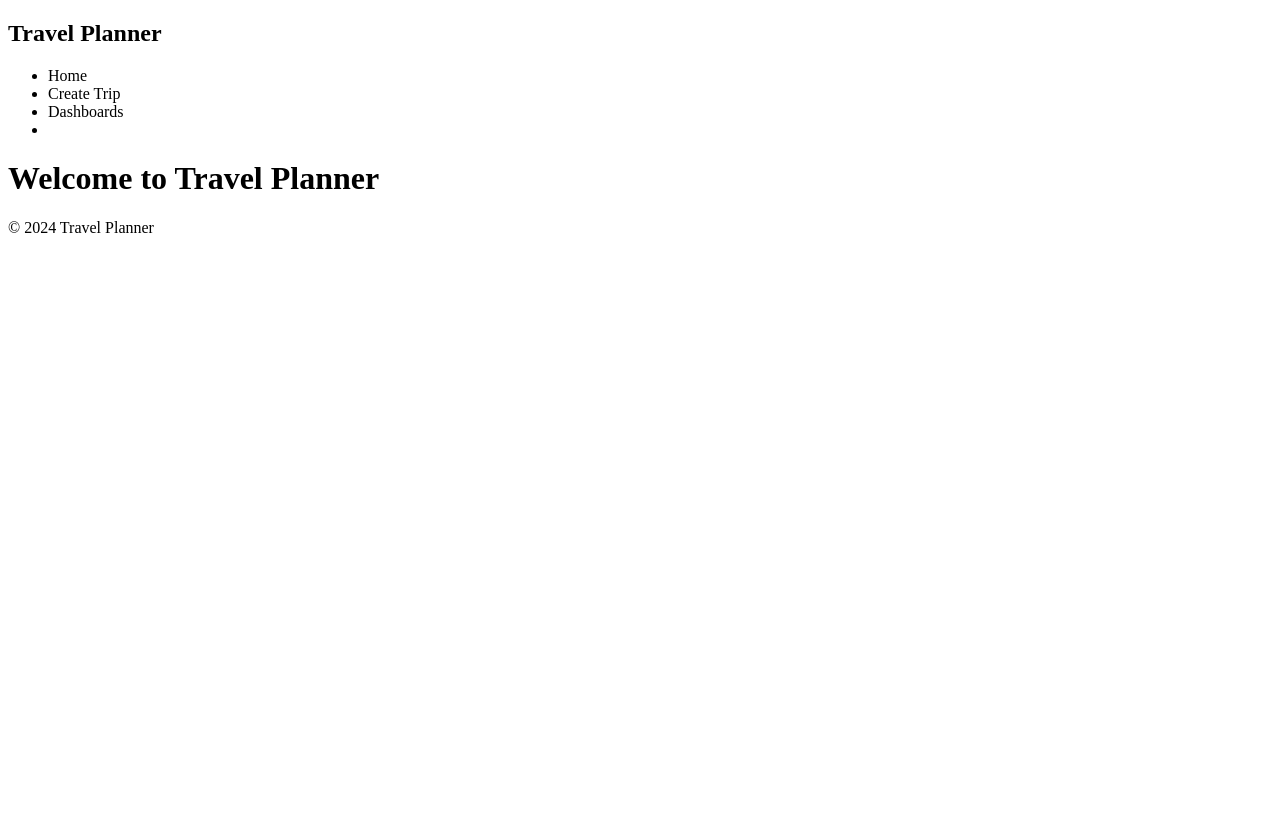
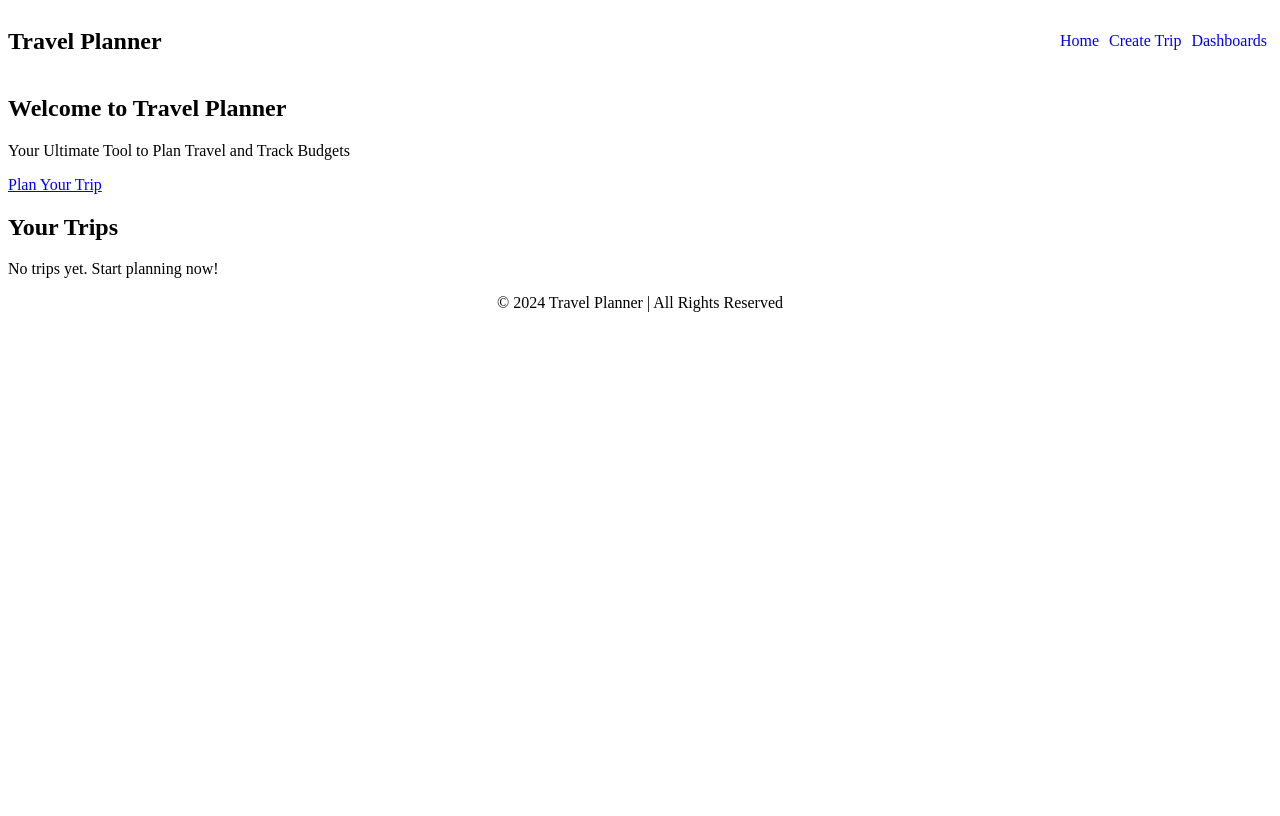
Before and after one commit to Betojr04/TravelPlanner, a Flask app: page / in a window 1280 px wide. Before the commit the page ends 233 px from the top, so only its background shows below. Run offline with Flask 3, Linux system fonts and the light colour scheme.

Commit message:
styling home page styled navbar and footer basic draft to show it there and show how the basic outline of it will be. tidied up the modularity of the entry point of the app and the config file started adding hero section and saved trips section for the home page

```diff
--- a/app.py
+++ b/app.py
@@ -1,13 +1,7 @@
-from flask import Flask, render_template
+from __init__ import create_app
 
-
-app = Flask(__name__)
-
-
-@app.route("/")
-def home():
-    return render_template("index.html")
-
+# Call the app factory
+app = create_app()
 
 if __name__ == "__main__":
     app.run(debug=True)
--- a/config.py
+++ b/config.py
@@ -5,7 +5,7 @@ BASE_DIR = os.path.abspath(os.path.dirname(__file__))
 
 
 class Config:
-    SQLALCHEMY_DATABSE_URI = (
+    SQLALCHEMY_DATABASE_URI = (
         f"sqlite:///{os.path.join(BASE_DIR, 'db/travel_planner.db')}"
     )
     SQLALCHEMY_TRACK_MODIFICATIONS = False
--- a/routes/trip_routes.py
+++ b/routes/trip_routes.py
@@ -0,0 +1,8 @@
+from flask import Blueprint, render_template
+
+trip_routes = Blueprint("trip_routes", __name__)
+
+
+@trip_routes.route("/")
+def home():
+    return render_template("index.html")
--- a/static/css/base.css
+++ b/static/css/base.css
@@ -0,0 +1,52 @@
+body {
+    box-sizing: border-box;
+    height: 100vh;
+}
+
+
+/* NAVBAR STYLING */
+
+nav {
+    display: flex;
+    flex-direction: row;
+    align-items: center;
+    justify-content: space-between;
+}
+
+nav>ul {
+    display: flex;
+    flex-direction: row;
+    align-items: center;
+    justify-content: space-between;
+    list-style: none;
+}
+
+nav>ul>li {
+    padding: 5px;
+    text-decoration: none;
+}
+
+nav>ul>li>a {
+    text-decoration: none;
+    list-style: none;
+}
+
+/* nav>ul>li>a:hover {
+}
+
+nav>ul>li>a:active {} */
+
+
+/* Footer Styling */
+.footer {
+    text-align: center;
+    padding: 10px 0;
+    position: fixed;
+    bottom: 0;
+    width: 100%;
+    font-size: 0.9rem;
+}
+
+footer>p {
+    text-align: center;
+}
--- a/templates/base.html
+++ b/templates/base.html
@@ -9,7 +9,11 @@
     <meta name="viewport" content="width=device-width, initial-scale=1" />
     <link
       rel="stylesheet"
-      href="{{ url_for('static', filename='/static/css/base.css') }}"
+      href="{{ url_for('static', filename='css/base.css') }}"
+    />
+    <link
+      rel="stylesheet"
+      href="{{ url_for('static', filename='css/index.css') }}"
     />
   </head>
   <body>
@@ -17,10 +21,9 @@
     <nav>
       <h1>Travel Planner</h1>
       <ul>
-        <li><a>Home</a></li>
-        <li><a>Create Trip</a></li>
-        <li><a>Dashboards</a></li>
-        <li><a></a></li>
+        <li><a href="#">Home</a></li>
+        <li><a href="#">Create Trip</a></li>
+        <li><a href="#">Dashboards</a></li>
       </ul>
     </nav>
 
@@ -31,7 +34,7 @@
     <!-- FOOTER -->
 
     <footer>
-      <p>&copy; 2024 Travel Planner</p>
+      <p>&copy; 2024 Travel Planner | All Rights Reserved</p>
     </footer>
   </body>
 </html>
--- a/templates/index.html
+++ b/templates/index.html
@@ -1,3 +1,27 @@
 {% extends "base.html" %} {% block title %}{% endblock %} {% block content %}
-<h1>Welcome to Travel Planner</h1>
+<main>
+  <!--Hero section-->
+  <section class="hero">
+    <h1>Welcome to Travel Planner</h1>
+    <p>Your Ultimate Tool to Plan Travel and Track Budgets</p>
+    <a href="#" class="btn">Plan Your Trip</a>
+  </section>
+
+  <!-- Saved trips section-->
+  <section class="saved-trips">
+    <h2>Your Trips</h2>
+    <div class="trips-container">
+      <!-- Loop over saved trips here -->
+      {% for trip in trips %}
+      <div class="trip-card">
+        <h3>{{ trip.title }}</h3>
+        <p>{{ trip.start_date }} - {{ trip.end_date }}</p>
+        <p>Budget: ${{ trip.budget }}</p>
+      </div>
+      {% else %}
+      <p>No trips yet. Start planning now!</p>
+      {% endfor %}
+    </div>
+  </section>
+</main>
 {% endblock %}
```
Also changed, not shown: __init__.py (added, +22 -0 lines), routes/__init__.py (+8 -0 lines), static/css/index.css (added).
